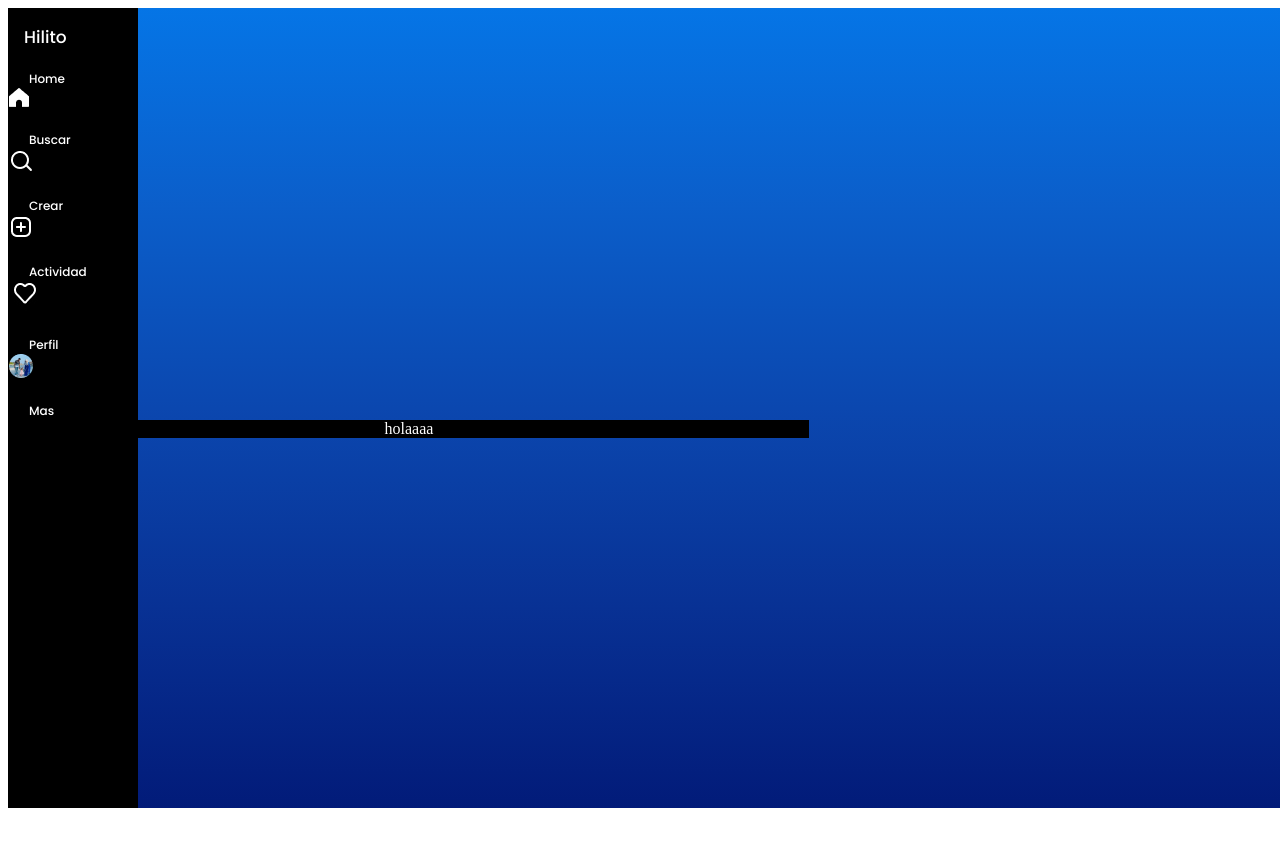
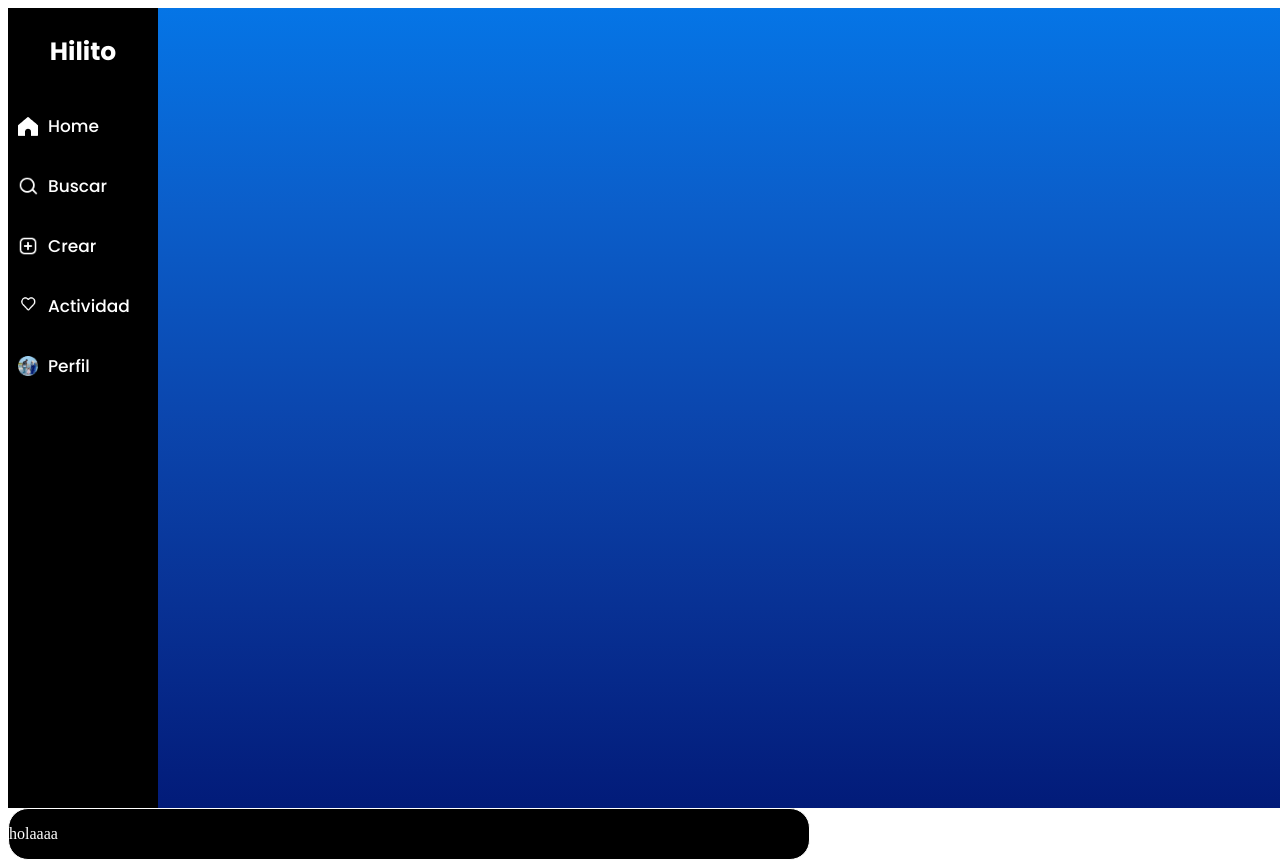
Before and after one commit to CesarAlex87/HilitoApp, an Angular app: page / in a window 1280 px wide. Before the commit the page ends 816 px from the top, so only its background shows below. Built offline with nearby package versions, Linux system fonts and the light colour scheme.

Commit message:
Ultimos avances del home

```diff
--- a/src/app/components/home/home.component.html
+++ b/src/app/components/home/home.component.html
@@ -2,20 +2,37 @@
   <div class="HomeBackgound">
     <div class="LeftHome">
       <div class="TextLeft">
-        <h3>Hilito</h3>
+        <h3 class="menuTitle">Hilito</h3>
+        <div class="itemsContainer">
+          <div class="itemMenu">
+            <img class="img" src="../../../assets/img/home.png" alt="" />
             <p>Home</p>
-        <img class="img" src="../../../assets/img/home.png" alt="" />
+          </div>
+          <div class="itemMenu">
+            <img class="img" src="../../../assets/img/Search.png" alt="" />
             <p>Buscar</p>
-        <img class="img" src="../../../assets/img/Search.png" alt="" />
+          </div>
+          <div class="itemMenu">
+            <img class="img" src="../../../assets/img/Add.png" alt="" />
             <p>Crear</p>
-        <img class="img" src="../../../assets/img/Add.png" alt="" />
+          </div>
+          <div class="itemMenu">
+            <img class="img" src="../../../assets/img/Like.png" alt="" />
             <p>Actividad</p>
-        <img class="img" src="../../../assets/img/Like.png" alt="" />
+          </div>
+          <div class="itemMenu">
+            <img
+              class="img"
+              src="../../../assets/img/Ellipse 25349.png"
+              alt=""
+            />
             <p>Perfil</p>
-        <img class="img" src="../../../assets/img/Ellipse 25349.png" alt="" />
+          </div>
+
           <p class="Mas">Mas</p>
-        <div class="CenterHome">holaaaa</div>
         </div>
       </div>
     </div>
+    <div class="CenterHome">holaaaa</div>
+  </div>
 </section>
--- a/src/app/components/home/home.component.scss
+++ b/src/app/components/home/home.component.scss
@@ -1,54 +1,67 @@
-div  {
-  flex-direction: column;
-  h3 {
+.menuTitle {
+  font-size: 25px;
+  color: white;
+  font-family: "Poppins", sans-serif;
+  text-align: center;
+}
+
+
+.itemsContainer {
+  padding-left: 10px;
+}
+.itemMenu {
+  display: flex;
+  flex-direction: row;
+  cursor: pointer;
+  width: 100%;
+  height: 60px;
+  align-items: center;
+  gap: 10px;
+  p {
     margin: 0;
-    padding: 15px 0 0 15px;
     color: white;
-    font-family: 'Poppins', sans-serif;
+    font-family: "Poppins", sans-serif;
     font-size: 17px;
-    font-style: bold;
+    font-style: normal;
     font-weight: 500;
     line-height: normal;
   }
-}
-div {
-  p {
-    margin: 0;
-    padding: 20px 0px 0px 20px;
-    color: white;
-    font-family: 'Poppins', sans-serif;
-    font-size: 12px;
-    font-style: normal;
-    font-weight: 500;
-    line-height: normal;
-
-
   img {
+    width: 20px;
     display: inline-block;
   }
 }
-}
+
 .HomeBackgound {
-  display: flex;
   width: 100vw;
   height: 100vh;
-  background-image: linear-gradient(to top, #021b79, #083194, #0b47af, #0b5eca, #0575e6);
+  background-image: linear-gradient(
+    to top,
+    #021b79,
+    #083194,
+    #0b47af,
+    #0b5eca,
+    #0575e6
+  );
   .LeftHome {
-    background-color: black;
-    border: 1px solid black;
     display: flex;
       flex-direction: column;
-    width: 10%;
+    background-color: black;
+    display: flex;
+    flex-direction: column;
+    width: 150px;
     height: 100vh;
   }
 }
-.HomeBackgound {
 .CenterHome {
+  display: flex;
   background-color: black;
+  text-align: center;
+  align-items: center;
+  border-radius: 20px;
+  height: 50px;
+  border: 1px white solid;
   width: 100vh;
-      margin: 0 auto;;
   top: 100%;
-      text-align: center;
   color: white;
 }
-}
```
Lines whose indentation alone changed are shown as unchanged.
